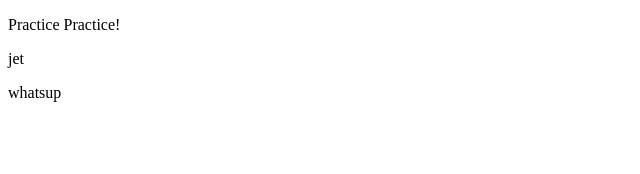
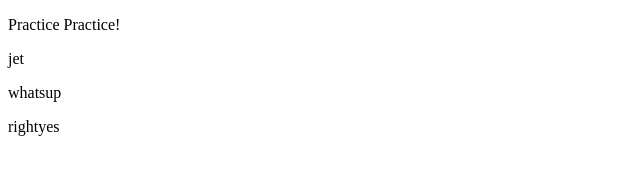
Before and after one commit to Iswanna-code/firstsampleapp, a plain HTML site: page index.html in a window 1280 px wide. Shown: the full height of the page, 0-640 px from the left. Drawn offline with Linux system fonts and the light colour scheme.

Commit message:
Update index.html

```diff
--- a/index.html
+++ b/index.html
@@ -9,5 +9,6 @@
     <p>Practice Practice!</p>
     <p>jet</p>
     <p>whatsup</p>
+    <p> rightyes</p>
 </body>
 </html>
```
